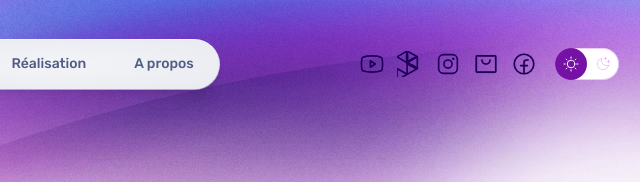
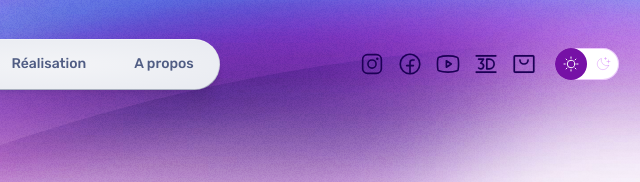
Before and after one commit to La3emedimension/la_3eme_dimension, an Astro site: page / in a window 1280 px wide. Shown: the top 182 px of the page, 581-1221 px from the left. Built offline with nearby package versions, Linux system fonts and the light colour scheme; Astro itself is replaced by a stand-in of ours.

Commit message:
tools bar 4

```diff
--- a/src/components/IconPaths.ts
+++ b/src/components/IconPaths.ts
@@ -35,11 +35,7 @@ export const iconPaths = {
 	'linkedin-logo': `<rect width="184" height="184" x="36" y="36" fill="none" stroke-linecap="round" stroke-linejoin="round" stroke-width="16" rx="8"/><path fill="none" stroke-linecap="round" stroke-linejoin="round" stroke-width="16" d="M120 112v64m-32-64v64m32-36a28 28 0 0 1 56 0v36"/><circle stroke="none" cx="88" cy="80" r="12"/>`,
 	'Instagram-logo': `<circle cx="128" cy="128" r="40" fill="none" stroke-miterlimit="10" stroke-width="16"/><rect width="184" height="184" x="36" y="36" fill="none" stroke-linecap="round" stroke-linejoin="round" stroke-width="16" rx="48"/><circle cx="180" cy="76" r="12" stroke="none" />`,
 	'tiktok-logo': `<path fill="none" d="M224,48H32a8,8,0,0,0-8,8V192a16,>16,0,0,0,16,16H216a16,16,0,0,0,16-16V56A8,8,0,0,0,224,48Zm-96,85.15L52.57,64H203.43ZM98.71,128,40,181.81V74.19Zm11.84,10.85,12,11.05a8,8,0,0,0,10.82,0l12-11.05,58,53.15H52.57ZM157.29,128,216,74.18V181.82Z"></path>`,
-	'printables-logo': `<path fill="none" stroke-linecap="round" stroke-linejoin="round" stroke-width="16" d="M 100 0 C 92.596 -0.274 93.107 114.745 100 115 L 200 57 L 100 0 Z" bx:origin="0.5 0.500001"/>
-    <path fill="none" stroke-linecap="round" stroke-linejoin="round" stroke-width="16";" d="M 0 172.474 L 0 287.474 L 100 229.474 L 0 172.474 Z" bx:origin="0.5 0.500001"/>
-    <path fill="none" stroke-linecap="round" stroke-linejoin="round" stroke-width="16";" d="M 0 0 C -6.355 -0.771 -7.465 113.966 0 115 L 100 57 L 0 0 Z" transform="matrix(-1, 0, 0, -1, 100, 115.00023)" bx:origin="0.5 0.500001"/>
-    <path fill="none" stroke-linecap="round" stroke-linejoin="round" stroke-width="16";" d="M 100 57 L 100 172 C 104.237 182.064 204.237 124.064 200 114 C 200.363 95.923 106.16 50.129 100 57 Z" transform="matrix(-1, 0, 0, -1, 300, 229.00023)" bx:origin="0.5 0.500001"/>
-    <path fill="none" stroke-linecap="round" stroke-linejoin="round" stroke-width="16"; d="M 100 115 L 100 230 L 200 172 C 203.364 169.57 106.006 110.662 100 115 Z" bx:origin="0.5 0.500001"/>`,
+	'printables-logo': '<path d="M96,148a20,20,0,0,0-20-20,8,8,0,0,1-6.55-12.59L88.63,88H56a8,8,0,0,1,0-16h48a8,8,0,0,1,6.55,12.59l-21,30A36,36,0,0,1,76,184a35.71,35.71,0,0,1-25.71-10.81A8,8,0,1,1,61.71,162,20,20,0,0,0,96,148Zm64-76a56,56,0,0,1,0,112H136a8,8,0,0,1-8-8V80a8,8,0,0,1,8-8Zm0,16H144v80h16a40,40,0,0,0,0-80ZM32,56H224a8,8,0,0,0,0-16H32a8,8,0,0,0,0,16ZM224,200H32a8,8,0,0,0,0,16H224a8,8,0,0,0,0-16Z">',
 	'Store-logo' : '<path d="M216,40H40A16,16,0,0,0,24,56V200a16,16,0,0,0,16,16H216a16,16,0,0,0,16-16V56A16,16,0,0,0,216,40Zm0,160H40V56H216V200ZM176,88a48,48,0,0,1-96,0,8,8,0,0,1,16,0,32,32,0,0,0,64,0,8,8,0,0,1,16,0Z">',
 	'facebook-logo':'<path xmlns="http://www.w3.org/2000/svg" d="M128,24A104,104,0,1,0,232,128,104.11,104.11,0,0,0,128,24Zm8,191.63V152h24a8,8,0,0,0,0-16H136V112a16,16,0,0,1,16-16h16a8,8,0,0,0,0-16H152a32,32,0,0,0-32,32v24H96a8,8,0,0,0,0,16h24v63.63a88,88,0,1,1,16,0Z"/>',
 };
--- a/src/components/Nav.astro
+++ b/src/components/Nav.astro
@@ -13,11 +13,11 @@ const textLinks: { label: string; href: string }[] = [
 
 /** Icon links to social media — edit these with links to your profiles! */
 const iconLinks: { label: string; href: string; icon: keyof typeof iconPaths }[] = [
+	{ label: 'Instagram', href: 'https://www.instagram.com/la_3eme_dimension/', icon: 'Instagram-logo' },
+	{ label: 'Facebook', href: 'https://www.facebook.com/la3emedim/', icon: 'facebook-logo' },
 	{ label: 'YouTube', href: 'https://www.youtube.com/channel/UCeeuKiTJ7Y2KX58V1a7dmUA', icon: 'youtube-logo' },
 	{ label: 'Printables', href: 'https://www.printables.com/@La3emedimens_2102135', icon: 'printables-logo' },
-	{ label: 'Instagram', href: 'https://www.instagram.com/la_3eme_dimension/', icon: 'Instagram-logo' },
 	{ label: 'Store', href: 'https://www.ebay.fr/sch/i.html?item=405328997493&rt=nc&_trksid=p4429486.m3561.l161211&_ssn=la3emedimension', icon: 'Store-logo' },
-	{ label: 'Facebook', href: 'https://www.facebook.com/la3emedim/', icon: 'facebook-logo' },
 ];
 ---
 <nav>
```
